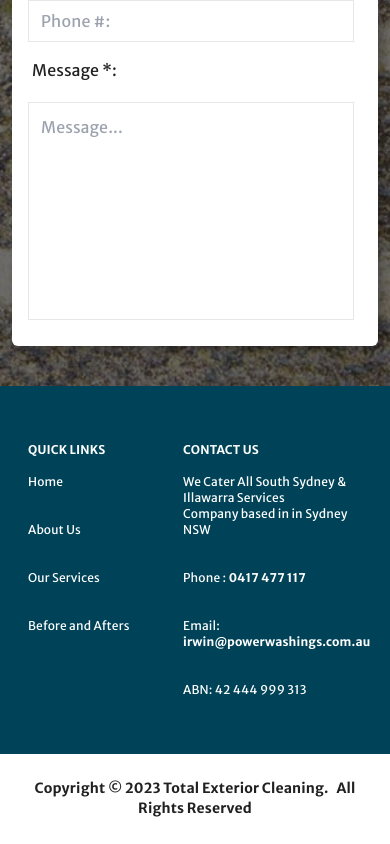
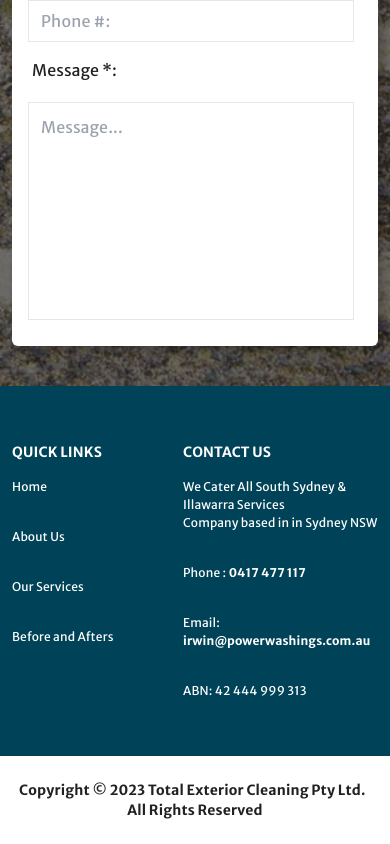
Before and after one commit to danielirwin99/pressure-washing, a React (Create React App) app: page / in a window 390 px wide. Shown: the part 5719-6563 px from the top of the page. Built offline with nearby package versions, Linux system fonts and the light colour scheme.

Commit message:
Response footer fix

```diff
--- a/src/components/Footer.jsx
+++ b/src/components/Footer.jsx
@@ -3,7 +3,7 @@ import React from "react";
 const Footer = () => {
   return (
     <footer className="bg-[#004358] flex flex-col justify-center items-center pt-14 md:pl-0 ">
-      <div className="flex items-center pb-10 max-w-5xl px-7">
+      <div className="flex items-center pb-10 max-w-5xl px-3 md:px-7">
         {/* <a
           href="#"
           className="flex items-center cursor-pointer space-x-4 mr-10"
@@ -17,8 +17,10 @@ const Footer = () => {
           </figure>
         </a> */}
         <div className="grid grid-cols-2 lg:grid-cols-3 lg:text-md">
-          <ul className="flex flex-col text-xs md:text-sm lg:text-md ">
-            <p className="text-white font-extrabold">QUICK LINKS</p>
+          <ul className="flex flex-col text-[12px] md:text-sm lg:text-md ">
+            <p className="text-white text-sm lg:text-base font-extrabold">
+              QUICK LINKS
+            </p>
             <a href="#" className="footerLinks">
               Home
             </a>
@@ -41,8 +43,10 @@ const Footer = () => {
               <a className="text-white py-3 ">Gutter &nbsp; Vacuuming</a>
             </ul>
           </div>
-          <div className="flex flex-col text-xs md:text-sm lg:text-md -ml-3">
-            <p className="text-white font-extrabold">CONTACT US</p>
+          <div className="flex flex-col text-[12px] md:text-sm lg:text-md -ml-3">
+            <p className="text-white text-sm lg:text-base font-extrabold">
+              CONTACT US
+            </p>
             <p className="text-white space-y-1 py-4">
               We Cater All South Sydney & Illawarra Services <br /> Company
               based in in Sydney NSW
@@ -53,7 +57,7 @@ const Footer = () => {
                 0417 477 117
               </a>
             </p>
-            <p className="text-white space-y-1 py-4">
+            <p className="text-white md:text-base  space-y-1 py-4">
               Email:{" "}
               <a
                 className="hover:underline font-bold"
@@ -69,7 +73,7 @@ const Footer = () => {
       <div className="bg-white w-full py-6">
         <h2 className=" text-sm lg:text-md font-semibold px-3 text-center ">
           Copyright &copy; {`${new Date().getFullYear()}`} Total Exterior
-          Cleaning. &nbsp; All Rights Reserved
+          Cleaning Pty Ltd. &nbsp; All Rights Reserved
         </h2>
       </div>
     </footer>
```
